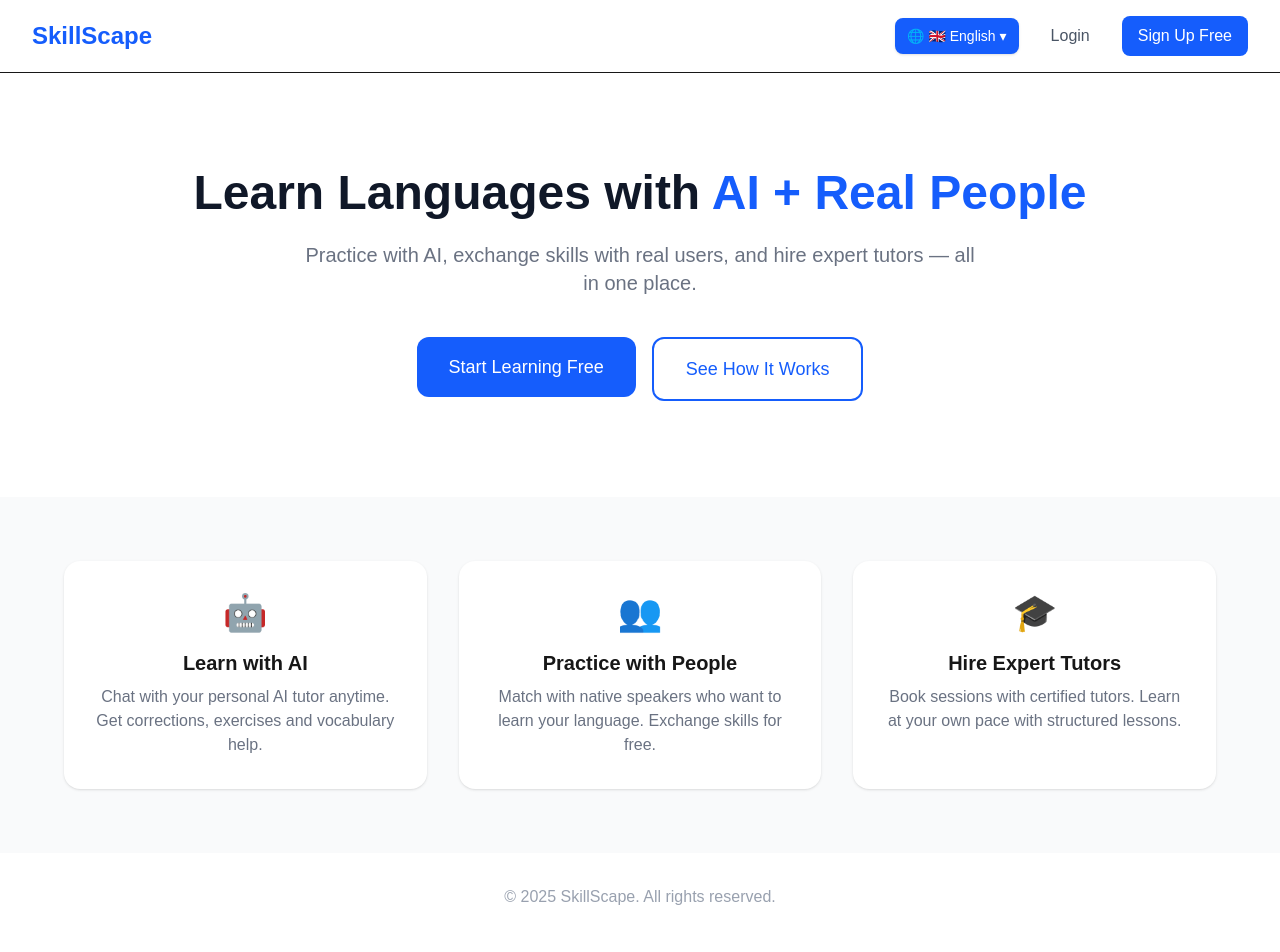
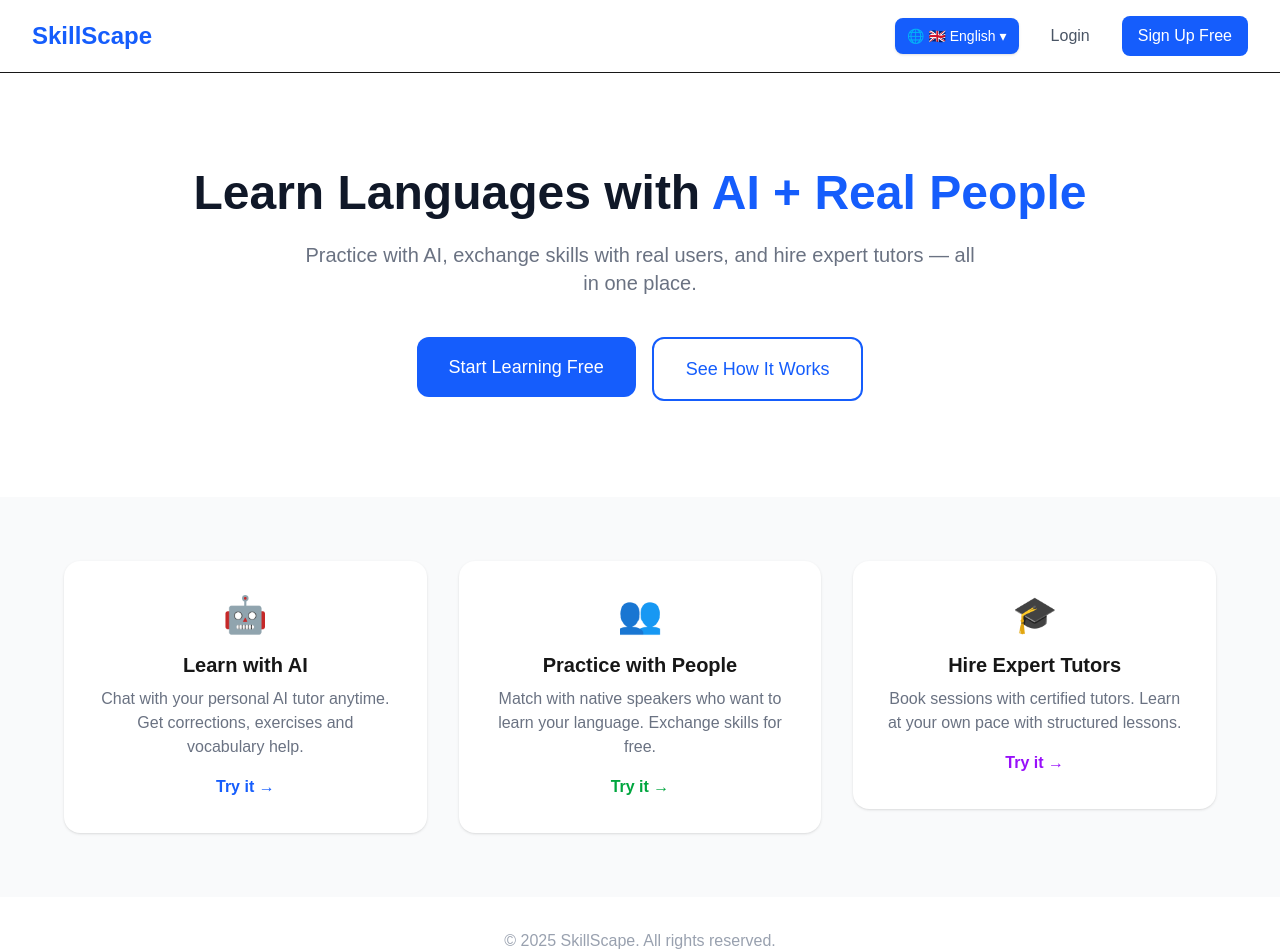
Before and after one commit to sunatullo1/skillscape, a Next.js app: page / in a window 1280 px wide. Shown: the top 952 px of the page. Built offline with nearby package versions, Linux system fonts and the light colour scheme.

Commit message:
fix landing page links

```diff
--- a/app/page.tsx
+++ b/app/page.tsx
@@ -42,21 +42,30 @@ export default function Home() {
 
       {/* 3 Features */}
 <section className="grid grid-cols-1 md:grid-cols-3 gap-8 px-16 py-16 bg-gray-50">
-        <div className="bg-white p-8 rounded-2xl shadow-sm text-center">
+  <Link href="/ai-chat">
+    <div className="bg-white p-8 rounded-2xl shadow-sm text-center hover:shadow-md hover:border-2 hover:border-blue-500 border-2 border-transparent transition-all cursor-pointer">
       <div className="text-4xl mb-4">🤖</div>
       <h3 className="text-xl font-bold mb-2">{t.feature1_title}</h3>
       <p className="text-gray-500">{t.feature1_desc}</p>
+      <span className="mt-4 inline-block text-blue-600 font-semibold">Try it →</span>
     </div>
-        <div className="bg-white p-8 rounded-2xl shadow-sm text-center">
+  </Link>
+  <Link href="/match">
+    <div className="bg-white p-8 rounded-2xl shadow-sm text-center hover:shadow-md hover:border-2 hover:border-green-500 border-2 border-transparent transition-all cursor-pointer">
       <div className="text-4xl mb-4">👥</div>
       <h3 className="text-xl font-bold mb-2">{t.feature2_title}</h3>
       <p className="text-gray-500">{t.feature2_desc}</p>
+      <span className="mt-4 inline-block text-green-600 font-semibold">Try it →</span>
     </div>
-        <div className="bg-white p-8 rounded-2xl shadow-sm text-center">
+  </Link>
+  <Link href="/tutors">
+    <div className="bg-white p-8 rounded-2xl shadow-sm text-center hover:shadow-md hover:border-2 hover:border-purple-500 border-2 border-transparent transition-all cursor-pointer">
       <div className="text-4xl mb-4">🎓</div>
       <h3 className="text-xl font-bold mb-2">{t.feature3_title}</h3>
       <p className="text-gray-500">{t.feature3_desc}</p>
+      <span className="mt-4 inline-block text-purple-600 font-semibold">Try it →</span>
     </div>
+  </Link>
 </section>
 
       {/* Footer */}
```
Lines whose indentation alone changed are shown as unchanged.
